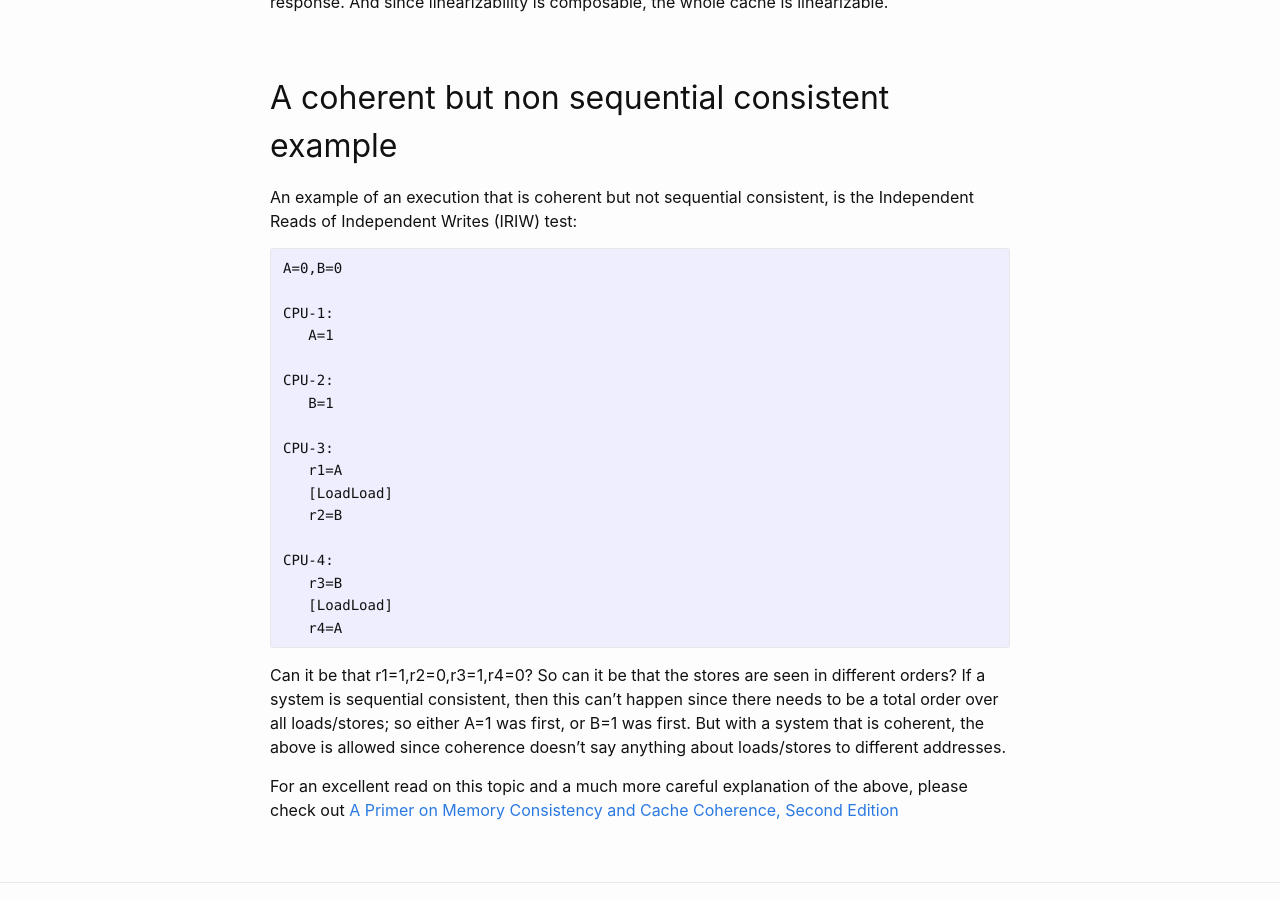
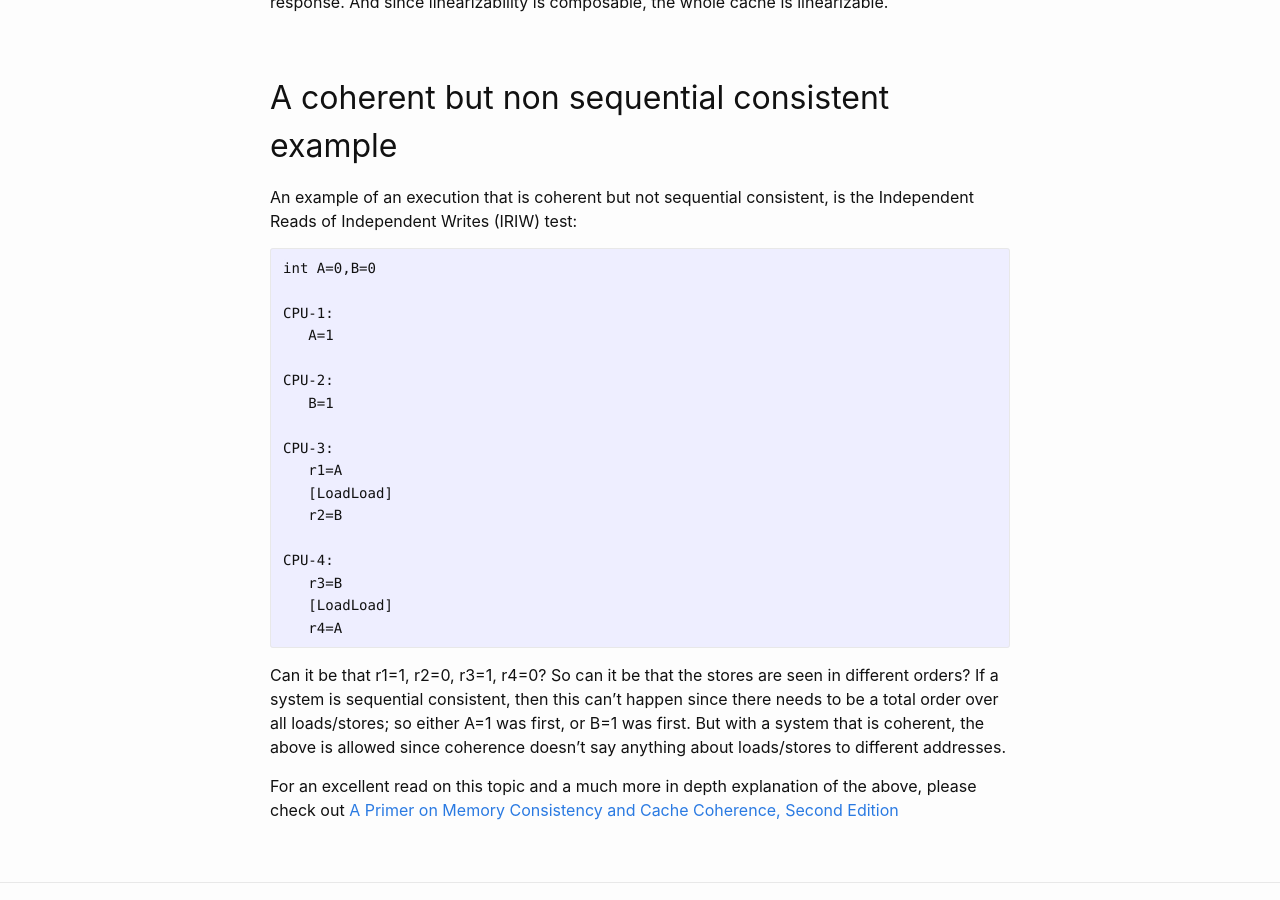
Before and after one commit to pveentjer/pveentjer.github.io, a Jekyll site: the page built from _posts/2022-09-1-relation-coherence-sc.md, in a window 1280 px wide and 900 px high, scrolled down 1372 px. Built offline with Jekyll 4.4.1, drawn with Linux system fonts in a browser that asks for light colours.

Commit message:
Minor fix

````diff
--- a/_posts/2022-09-1-relation-coherence-sc.md
+++ b/_posts/2022-09-1-relation-coherence-sc.md
@@ -39,7 +39,7 @@ In reality the real time order is likely to be preserved because modern caches a
 An example of an execution that is coherent but not sequential consistent, is the Independent Reads of Independent Writes (IRIW) test:
 
 ```
-A=0,B=0
+int A=0,B=0
 
 CPU-1:
    A=1
@@ -58,6 +58,6 @@ CPU-4:
    r4=A
 ```
 
-Can it be that r1=1,r2=0,r3=1,r4=0? So can it be that the stores are seen in different orders? If a system is sequential consistent, then this can't happen since there needs to be a total order over all loads/stores; so either A=1 was first, or B=1 was first. But with a system that is coherent, the above is allowed since coherence doesn't say anything about loads/stores to different addresses.
+Can it be that r1=1, r2=0, r3=1, r4=0? So can it be that the stores are seen in different orders? If a system is sequential consistent, then this can't happen since there needs to be a total order over all loads/stores; so either A=1 was first, or B=1 was first. But with a system that is coherent, the above is allowed since coherence doesn't say anything about loads/stores to different addresses.
 
-For an excellent read on this topic and a much more careful explanation of the above, please check out [A Primer on Memory Consistency and Cache Coherence, Second Edition](https://www.morganclaypool.com/doi/10.2200/S00962ED2V01Y201910CAC049)
+For an excellent read on this topic and a much more in depth explanation of the above, please check out [A Primer on Memory Consistency and Cache Coherence, Second Edition](https://www.morganclaypool.com/doi/10.2200/S00962ED2V01Y201910CAC049)
````
